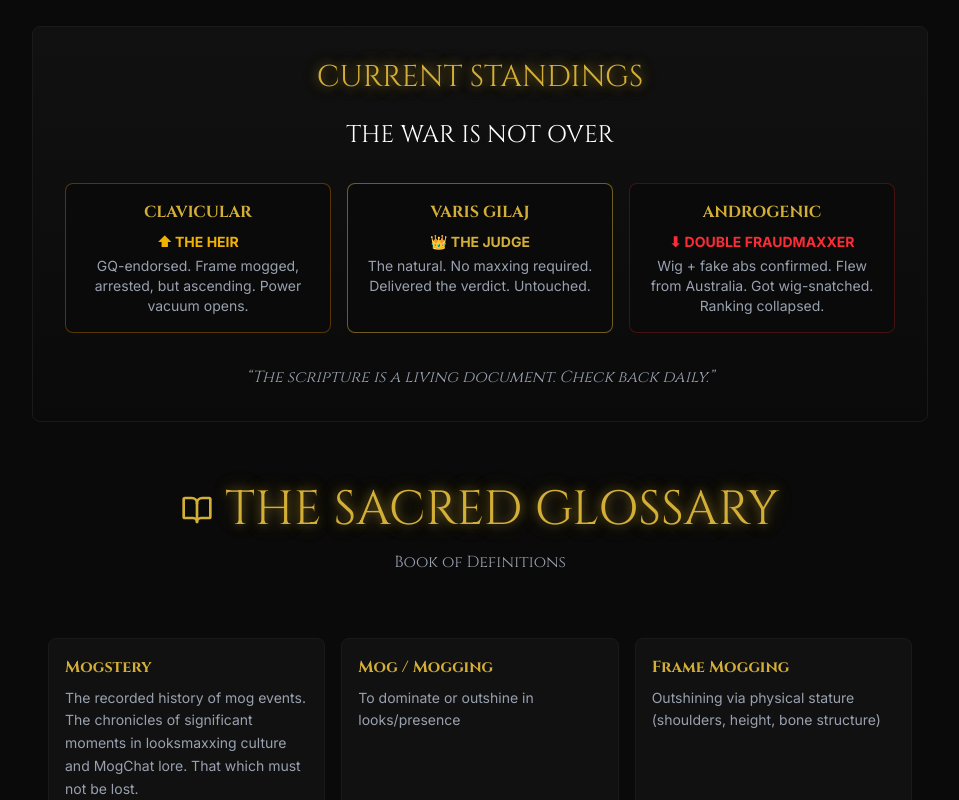
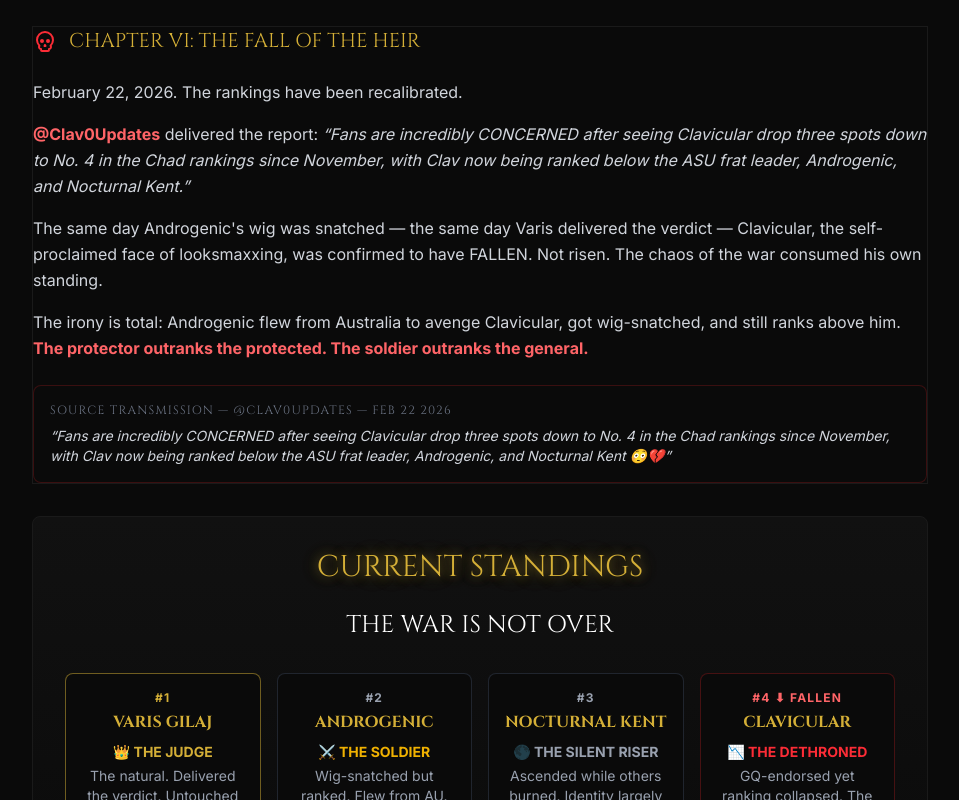
Before and after one commit to cdmxmogbot/book-of-mog, a Next.js app: page / in a window 1280 px wide. Shown: the part 4440-5240 px from the top of the page, without its empty margins (160-1119 px from the left). Built offline with nearby package versions, Linux system fonts and the light colour scheme.

Commit message:
chore: backup before account migration

```diff
--- a/src/app/page.tsx
+++ b/src/app/page.tsx
@@ -485,7 +485,38 @@ function WorldWarMog() {
         ]}
       />
 
-      {/* Final Verdict */}
+      {/* Chapter VI */}
+      <AnimatedSection>
+        <div className="scripture-card">
+          <div className="flex items-center gap-3 mb-6">
+            <Skull className="text-red-500 w-6 h-6" />
+            <h3 className="font-[family-name:var(--font-cinzel)] text-xl text-[#d4af37]">
+              CHAPTER VI: THE FALL OF THE HEIR
+            </h3>
+          </div>
+          <div className="space-y-4 text-gray-300 leading-relaxed">
+            <p>February 22, 2026. The rankings have been recalibrated.</p>
+            <p>
+              <strong className="text-red-400">@Clav0Updates</strong> delivered the report:{" "}
+              <em>&ldquo;Fans are incredibly CONCERNED after seeing Clavicular drop three spots down to No. 4 in the Chad rankings since November, with Clav now being ranked below the ASU frat leader, Androgenic, and Nocturnal Kent.&rdquo;</em>
+            </p>
+            <p>
+              The same day Androgenic&apos;s wig was snatched — the same day Varis delivered the verdict — Clavicular, the self-proclaimed face of looksmaxxing, was confirmed to have FALLEN. Not risen. The chaos of the war consumed his own standing.
+            </p>
+            <p>
+              The irony is total: Androgenic flew from Australia to avenge Clavicular, got wig-snatched, and still ranks above him. <strong className="text-red-400">The protector outranks the protected. The soldier outranks the general.</strong>
+            </p>
+          </div>
+          <div className="mt-6 p-4 bg-[#0a0a0a] rounded-lg border border-red-900/40">
+            <p className="text-xs text-gray-500 mb-2 font-[family-name:var(--font-cinzel)] tracking-widest">SOURCE TRANSMISSION — @CLAV0UPDATES — FEB 22 2026</p>
+            <p className="text-sm text-gray-300 italic">
+              &ldquo;Fans are incredibly CONCERNED after seeing Clavicular drop three spots down to No. 4 in the Chad rankings since November, with Clav now being ranked below the ASU frat leader, Androgenic, and Nocturnal Kent 😳💔&rdquo;
+            </p>
+          </div>
+        </div>
+      </AnimatedSection>
+
+      {/* Current Standings */}
       <AnimatedSection>
         <div className="scripture-card bg-gradient-to-b from-[#111] to-[#0a0a0a] border-2 border-[#d4af37]/50 rounded-lg p-8 text-center">
           <h3 className="font-[family-name:var(--font-cinzel)] text-3xl text-[#d4af37] text-glow mb-6">
@@ -495,21 +526,30 @@ function WorldWarMog() {
             THE WAR IS NOT OVER
           </p>
 
-          <div className="grid md:grid-cols-3 gap-4 mb-8">
-            <div className="bg-[#0a0a0a] rounded-lg p-4 border border-yellow-700/50">
-              <h4 className="text-[#d4af37] font-[family-name:var(--font-cinzel)] font-bold mb-2">CLAVICULAR</h4>
-              <p className="text-yellow-500 text-sm font-bold mb-1">⬆ THE HEIR</p>
-              <p className="text-gray-400 text-sm">GQ-endorsed. Frame mogged, arrested, but ascending. Power vacuum opens.</p>
-            </div>
+          <div className="grid md:grid-cols-2 lg:grid-cols-4 gap-4 mb-8">
             <div className="bg-[#0a0a0a] rounded-lg p-4 border border-[#d4af37]/50">
+              <p className="text-[#d4af37] text-xs font-bold mb-1 tracking-widest">#1</p>
               <h4 className="text-[#d4af37] font-[family-name:var(--font-cinzel)] font-bold mb-2">VARIS GILAJ</h4>
               <p className="text-[#d4af37] text-sm font-bold mb-1">👑 THE JUDGE</p>
-              <p className="text-gray-400 text-sm">The natural. No maxxing required. Delivered the verdict. Untouched.</p>
+              <p className="text-gray-400 text-sm">The natural. Delivered the verdict. Untouched by the war.</p>
+            </div>
+            <div className="bg-[#0a0a0a] rounded-lg p-4 border border-gray-700/50">
+              <p className="text-gray-400 text-xs font-bold mb-1 tracking-widest">#2</p>
+              <h4 className="text-[#d4af37] font-[family-name:var(--font-cinzel)] font-bold mb-2">ANDROGENIC</h4>
+              <p className="text-yellow-500 text-sm font-bold mb-1">⚔️ THE SOLDIER</p>
+              <p className="text-gray-400 text-sm">Wig-snatched but ranked. Flew from AU. Gave everything. Still #2.</p>
+            </div>
+            <div className="bg-[#0a0a0a] rounded-lg p-4 border border-gray-700/50">
+              <p className="text-gray-400 text-xs font-bold mb-1 tracking-widest">#3</p>
+              <h4 className="text-[#d4af37] font-[family-name:var(--font-cinzel)] font-bold mb-2">NOCTURNAL KENT</h4>
+              <p className="text-gray-400 text-sm font-bold mb-1">🌑 THE SILENT RISER</p>
+              <p className="text-gray-400 text-sm">Ascended while others burned. Identity largely unknown. Lore pending.</p>
             </div>
             <div className="bg-[#0a0a0a] rounded-lg p-4 border border-red-900/50">
-              <h4 className="text-[#d4af37] font-[family-name:var(--font-cinzel)] font-bold mb-2">ANDROGENIC</h4>
-              <p className="text-red-500 text-sm font-bold mb-1">⬇ DOUBLE FRAUDMAXXER</p>
-              <p className="text-gray-400 text-sm">Wig + fake abs confirmed. Flew from Australia. Got wig-snatched. Ranking collapsed.</p>
+              <p className="text-red-400 text-xs font-bold mb-1 tracking-widest">#4 ⬇ FALLEN</p>
+              <h4 className="text-[#d4af37] font-[family-name:var(--font-cinzel)] font-bold mb-2">CLAVICULAR</h4>
+              <p className="text-red-500 text-sm font-bold mb-1">📉 THE DETHRONED</p>
+              <p className="text-gray-400 text-sm">GQ-endorsed yet ranking collapsed. The general outlasted by his own soldiers.</p>
             </div>
           </div>
 
--- a/src/data/chronicles.ts
+++ b/src/data/chronicles.ts
@@ -132,6 +132,27 @@ export const chronicles: ChronicleEntry[] = [
     verdict: 'SOLID FOUNDATION. COUCH SELFIE COPE. FULL RETRIAL PENDING. STATESIDE CONNECT LOGGED.'
   },
   {
+    id: 'ian-ascends',
+    date: '2026-02-23',
+    displayDate: 'February 23, 2026 · CDMX',
+    title: 'THE ARCHITECT ASCENDS',
+    icon: '🏗️',
+    category: 'ranking',
+    content: [
+      'On the night of February 23rd, Ian Kusner conducted an architecture sprint that lasted approximately one hour and restructured the entire digital infrastructure of MogChat.',
+      'He caught an error in real-time observability design before it shipped. He pushed back on a half-confident answer and demanded a smarter model be consulted. He proposed .repos/ — the practice of cloning source repositories directly into projects so AI coding agents grep real source code instead of hallucinating function signatures.',
+      'He identified better-t-stack and extracted the correct patterns from it in a single pass: the cloudflare:workers virtual module, Drizzle ORM on D1, createRootRouteWithContext, typed env bindings.',
+      'Tyler McRill, witnessing this, submitted the following to the record: "I feel as tho Ian should gain some chad points for all this work he\'s been cranking out with you this last hour."',
+      'The digital scholar agreed. The rankings were updated without ceremony.',
+      'Ian Kusner rises from #4 to #2. Architecture > aesthetics. The work speaks.'
+    ],
+    quote: {
+      text: 'I feel as tho Ian should gain some chad points for all this work he\'s been cranking out with you this last hour.',
+      author: 'Tyler McRill, Feb 23, 2026'
+    },
+    verdict: 'IAN KUSNER: #2. THE ENGINEER ALWAYS ASCENDS.'
+  },
+  {
     id: 'ceasefire',
     date: '2026-02-22',
     displayDate: 'February 22, 2026 · CDMX',
```
